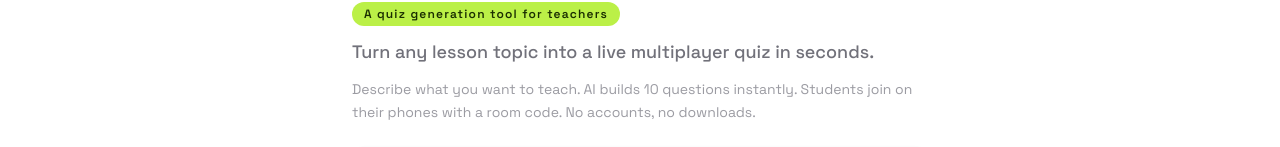
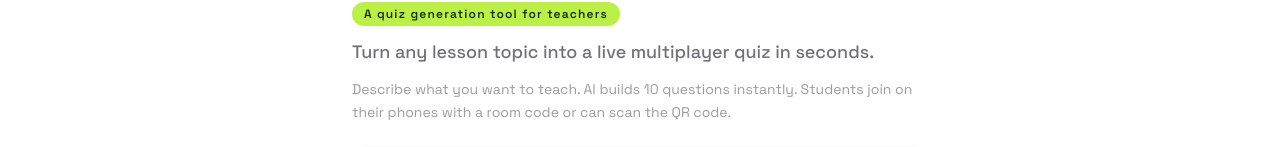
Before and after one commit to taariqelliott/quorum-edu, a Next.js app in the folder apps/web/: page / in a window 1280 px wide. Shown: the part 296-443 px from the top of the page. Built offline with nearby package versions, Linux system fonts and the light colour scheme; no server answers.

Commit message:
docs: update homepage description to include QR code option for student access

```diff
--- a/apps/web/app/page.tsx
+++ b/apps/web/app/page.tsx
@@ -68,8 +68,7 @@ export default function Page() {
           </p>
           <p className="text-sm leading-relaxed text-muted-foreground/70">
             Describe what you want to teach. AI builds 10 questions instantly.
-            Students join on their phones with a room code. No accounts, no
-            downloads.
+            Students join on their phones with a room code or can scan the QR code.
           </p>
         </div>
 
```
